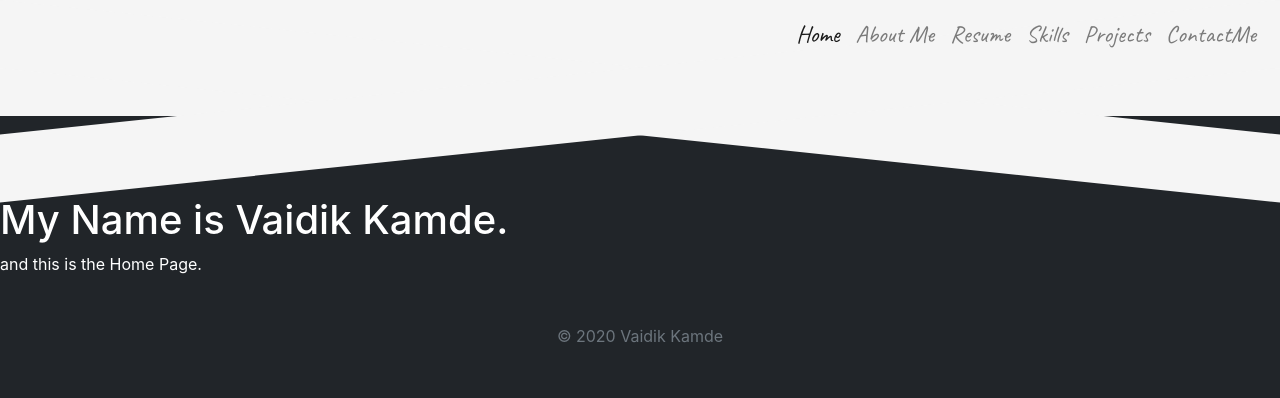
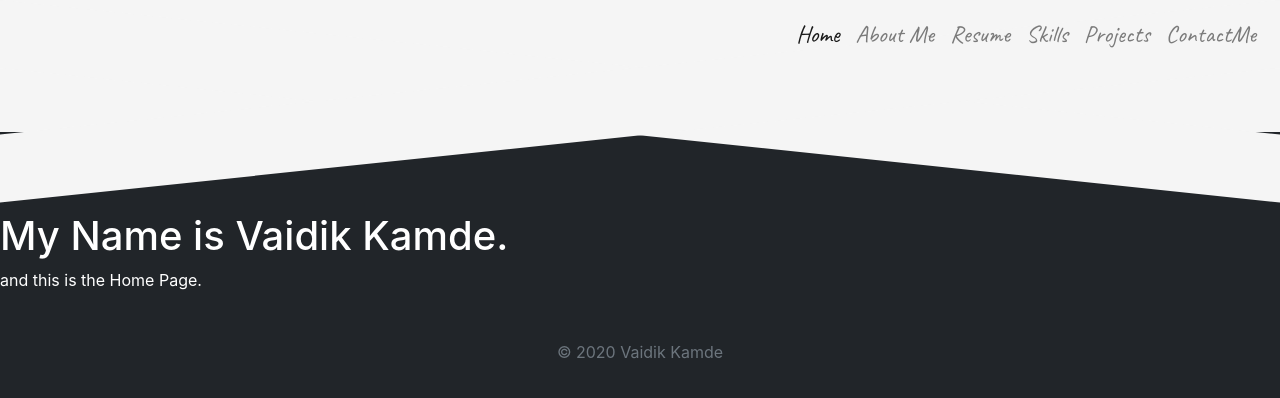
Before and after one commit to vaidikkamde/portfolio, a React (Create React App) app: page / in a window 1280 px wide. Shown: the top 398 px of the page. Built offline with nearby package versions, Linux system fonts and the light colour scheme; a web font is replaced by a local one.

Commit message:
Update Styles.css
blankspace height increased to 4 rem and margin for mobile vie w to 2.5rem

```diff
--- a/public/styles.css
+++ b/public/styles.css
@@ -25,7 +25,7 @@ body {
 }
 #blankSpace {
   background: #f5f5f5;
-  margin-bottom: 2rem;
+  margin-bottom: 2.5rem;
 }
 .navigation:before {
   position: absolute;
@@ -102,7 +102,7 @@ body {
 @media (min-width: 1000px) {
   #blankSpace {
     margin-bottom: 5rem;
-    height: 3rem;
+    height: 4rem;
   }
   .navigation:after{
 	transform: skewY(-6deg);
```
